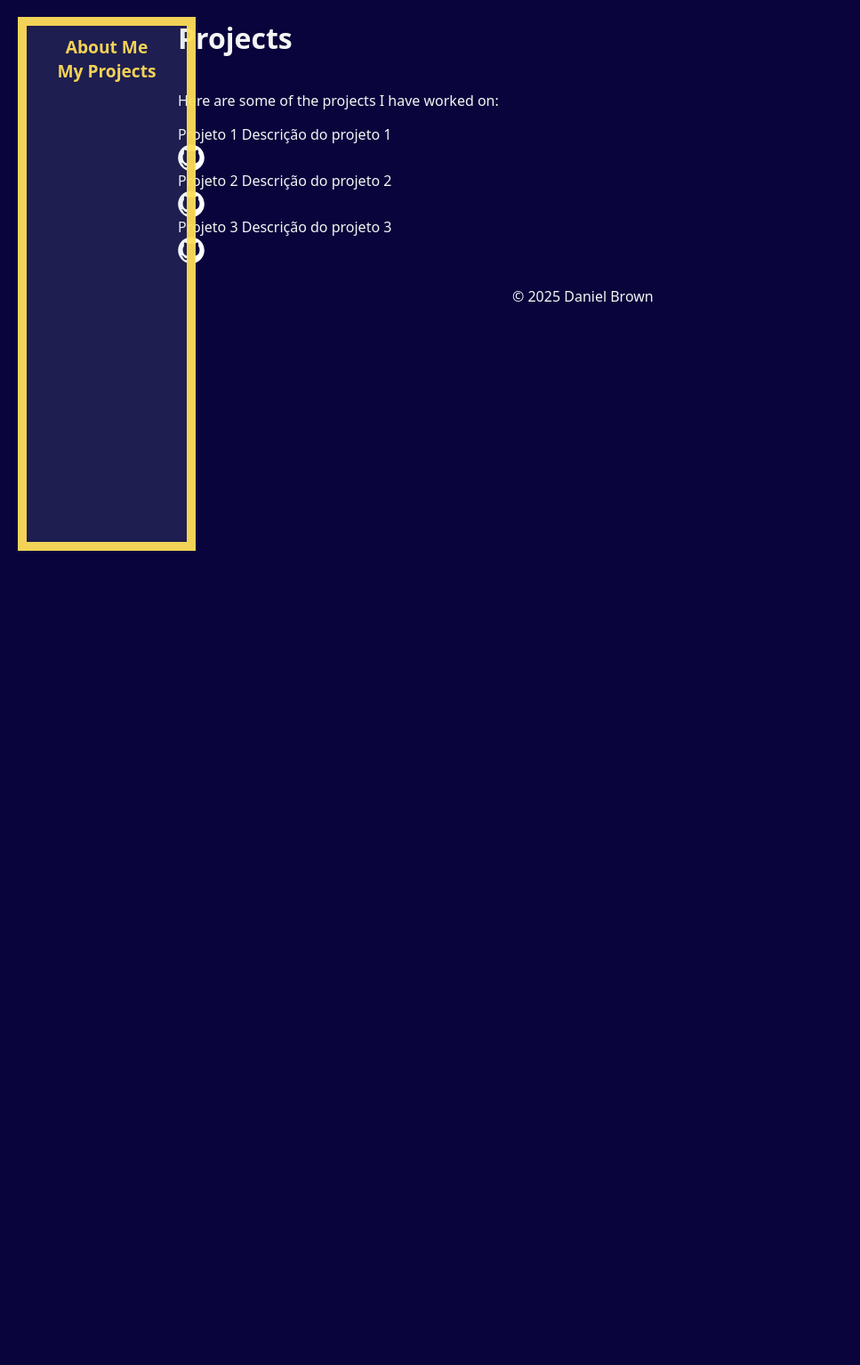
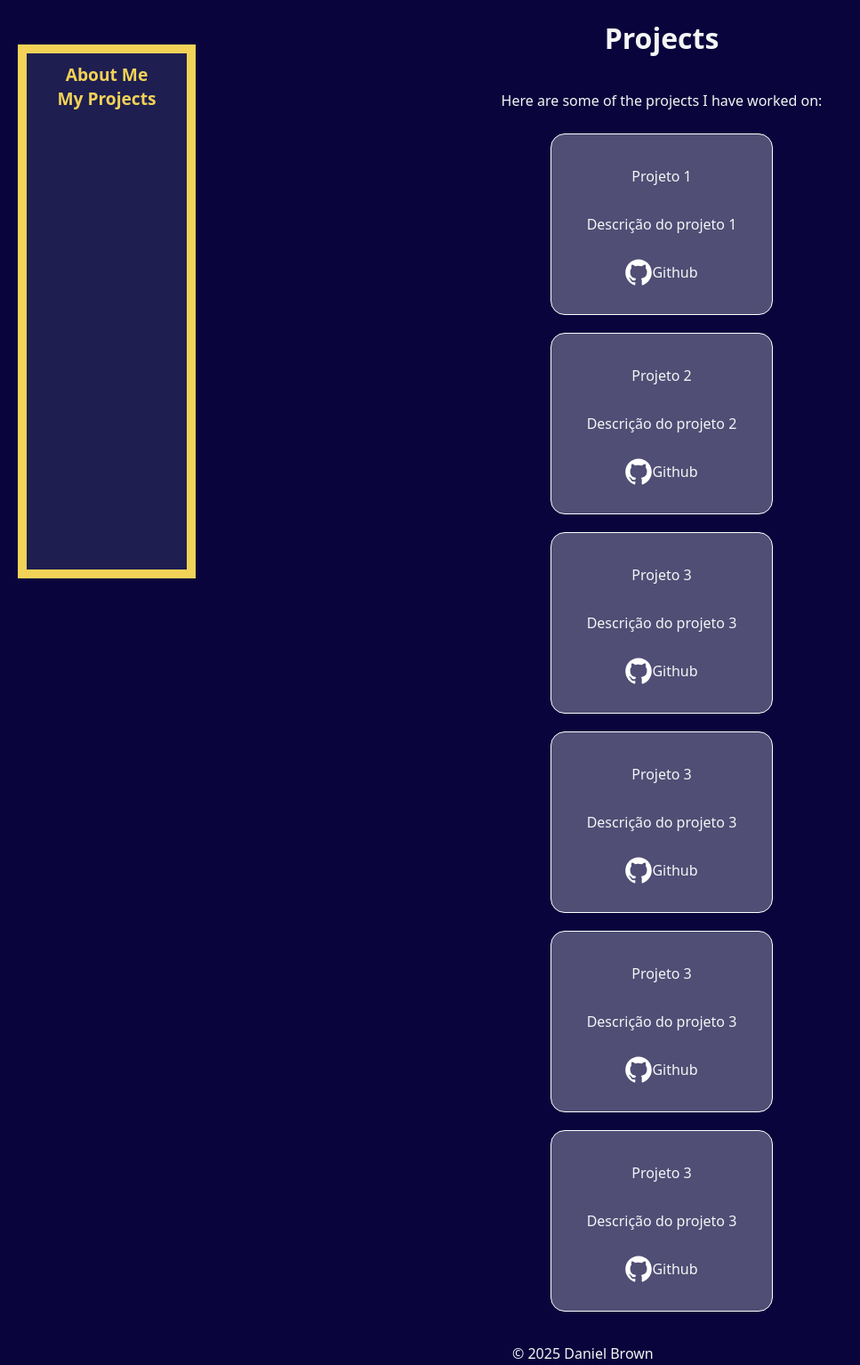
Before and after one commit to DanielBrown1998/Django-Portfolio, a Django app: page /projects/ in a window 1280 px wide; the page is wider, and only the part inside the window is pictured. Shown: that part at 89% size, without its empty margins (0-967 px from the left). Before the commit the page ends 619 px from the top of that part, so only its background shows below. Run offline with Django 5.2, Linux system fonts and the light colour scheme.

Commit message:
Enhance project layout and styling; add footer positioning and improve project display logic

```diff
--- a/home/static/css/style.css
+++ b/home/static/css/style.css
@@ -29,6 +29,8 @@
 /* BASE */
 
 footer{
+    position: stick;
+    bottom: 0;
     padding: 10px;
     width: 100vw;
     height: 50px;
@@ -54,17 +56,44 @@
 .icon{
     width: 30px;
     height: 30px;
-
 }
 
 
 /* PROJECTS */
 
-.container{}
+.container{
+    display: flex;
+    flex-direction: column;
+    flex-wrap: wrap;
+    justify-items: center;
+    justify-content: center;
+    align-items: center;
+}
 
-.card{}
+.card{
+    display: flex;
+    flex-flow: column;
+    justify-items: center;
+    align-items: center;
+    margin: 10px;
+    border: 1px solid white;
+    background-color: rgba(255, 255, 255, 0.289);
+    border-radius: 1em;
+    padding: 20px;
+    min-width: 250px;
+    width: 10vw;
+    max-width: 350px;
+    min-width: 250px;
+    width: 10vw;
+    max-width: 350px;
+}
 
-.link{}
+.link{
+    display: flex;
+    justify-items: center;
+    justify-content: space-around;
+    align-items: center;
+}
 
 /* HOME */
 
--- a/home/views.py
+++ b/home/views.py
@@ -22,6 +22,21 @@
                 'description': 'Descrição do projeto 3',
                 'link_github': 'localhost:8000',
             },
+            {
+                'name': 'Projeto 3',
+                'description': 'Descrição do projeto 3',
+                'link_github': 'localhost:8000',
+            },
+            {
+                'name': 'Projeto 3',
+                'description': 'Descrição do projeto 3',
+                'link_github': 'localhost:8000',
+            },
+            {
+                'name': 'Projeto 3',
+                'description': 'Descrição do projeto 3',
+                'link_github': 'localhost:8000',
+            },
         ]
     }
     return render(request, 'projects/projects.html', context=context)
--- a/templates/projects/projects.html
+++ b/templates/projects/projects.html
@@ -1,17 +1,24 @@
 {% extends "base.html" %}
 {% load static %}
 {% block content %}
+<div class="container">
     <h1>Projects</h1>
     <p>Here are some of the projects I have worked on:</p>
-    <div class="container">
+        {% if projects %}
         {% for item in projects %}
-            <div class='card'>
-                {{ item.name }}
-                {{ item.description }}
-                <a href="{{ item.link_github }}" class='link'>
-                    <img src="{% static "images/github.svg" %}" alt="ícone do github" class='icon'>
-                </a>
-            </div>
+        <div class='card'>
+            <p>{{ item.name }}</p>
+            <p>{{ item.description }}</p>
+            <a href="{{ item.link_github }}" class='link'>
+                <img src="{% static "images/github.svg" %}" alt="ícone do github" class='icon'>
+                <p>Github</p>
+            </a>
+        </div>
         {% endfor %}
+        {% else %}
+        <div class='card'>
+            <p>No found!</p>
+        </div>
+        {% endif %}
     </div>
 {% endblock content %}
```
